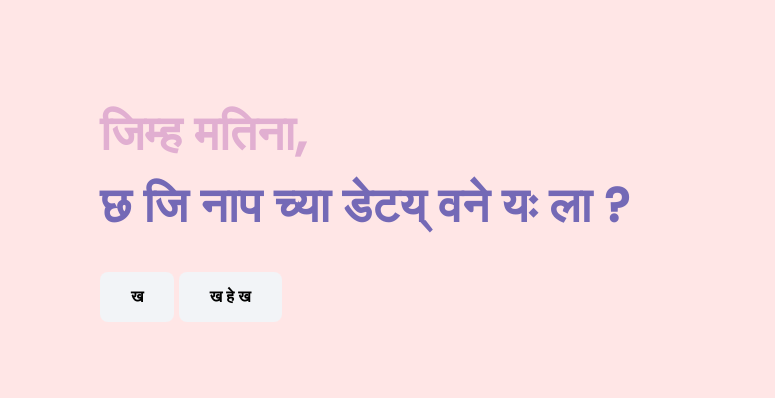
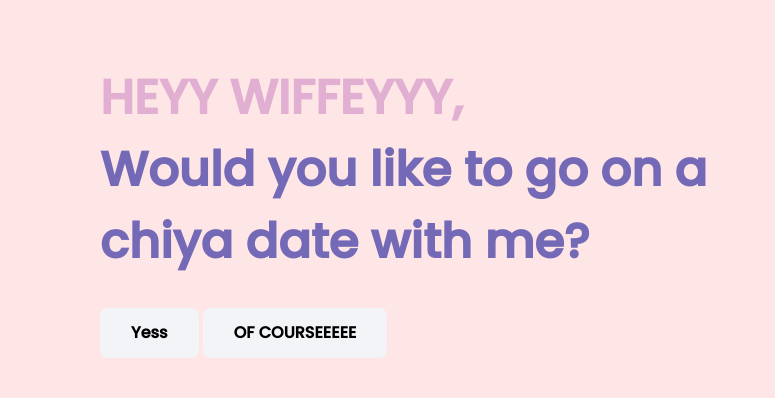
Before and after one commit to Xenonnnnnnnnnnnnnnnnnnnnnnnnnnnnn/GHOUL-S-FLOWER, a website: page index.html in a window 1280 px wide. Shown: the part 190-588 px from the top of the page, 0-775 px from the left. Drawn offline with Linux system fonts and the light colour scheme.

```diff
--- a/index.html
+++ b/index.html
@@ -6,18 +6,18 @@
     <meta name="viewport" content="width=device-width, initial-scale=1.0" />
     <link rel="stylesheet" href="css/style.css" />
     <link rel="icon" href="img/wave.gif" type="image/x-icon" />
-    <title>Flowers By Your Aman</title>
+    <title>Flowers By Your Ghoul</title>
   </head>
 
   <body>
     <div class="caption">
       <h1>
-        जिम्ह मतिना, <br />
-        <span>छ जि नाप च्या डेटय् वने यः ला ?</span>
+        HEYY WIFFEYYY,<br />
+        <span>Would you like to go on a chiya date with me?</span>
       </h1>
 
-      <a href="flower.html" class="btn">ख</a>
-      <a href="flower.html" class="btn">ख हे ख</a>
+      <a href="flower.html" class="btn">Yess</a>
+      <a href="flower.html" class="btn">OF COURSEEEEE</a>
     </div>
 
     <img src="17-43-15-101_512.gif" alt="" />
```
